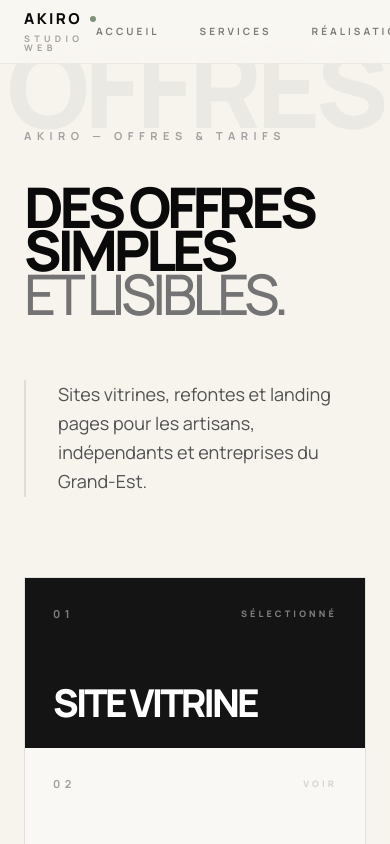
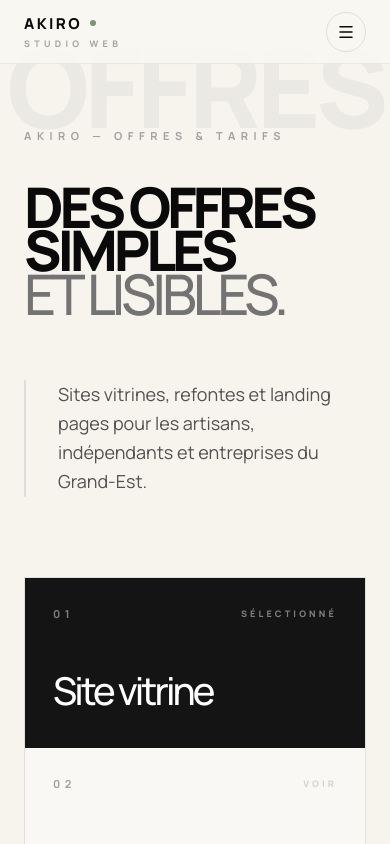
Before and after one commit to A-WEBerBeta/akiro, a React (Vite) app: page /offres in a window 390 px wide. Shown: the top 844 px of the page. Built offline with nearby package versions, Linux system fonts and the light colour scheme.

Commit message:
Add responsive header menu and refine offers page interactions

```diff
--- a/src/components/Header.jsx
+++ b/src/components/Header.jsx
@@ -1,15 +1,21 @@
-import { motion, useMotionValueEvent, useScroll } from "framer-motion";
+import {
+  AnimatePresence,
+  motion,
+  useMotionValueEvent,
+  useScroll,
+} from "framer-motion";
+import { Menu, X } from "lucide-react";
 import { useEffect, useState } from "react";
 import { useLocation } from "react-router-dom";
 
 export default function Header() {
   const { scrollY } = useScroll();
   const location = useLocation();
-
   const isOffersPage = location.pathname === "/offres";
 
   const [isScrolled, setIsScrolled] = useState(false);
-  const [isVisible, setIsVisible] = useState(isOffersPage);
+  const [isVisible, setIsVisible] = useState(false);
+  const [menuOpen, setMenuOpen] = useState(false);
 
   const accentColors = ["#DE8F61", "#819179", "#A8B7C8"];
   const [colorIndex, setColorIndex] = useState(0);
@@ -20,7 +26,7 @@ export default function Header() {
     }, 4000);
 
     return () => clearInterval(interval);
-  }, [isOffersPage, accentColors.length]);
+  }, [accentColors.length]);
 
   useMotionValueEvent(scrollY, "change", (latest) => {
     const previous = scrollY.getPrevious() ?? 0;
@@ -36,11 +42,7 @@ export default function Header() {
       }
     }
 
-    if (latest > previous && latest > 150) {
-      setIsVisible(false);
-    } else {
-      setIsVisible(true);
-    }
+    setIsVisible(!(latest > previous && latest > 150));
   });
 
   const navItems = [
@@ -58,20 +60,13 @@ export default function Header() {
 
     if (location.pathname === "/") {
       e.preventDefault();
-
-      // Met à jour l’URL
       window.history.pushState(null, "", href);
 
-      // Cas spécial Accueil / Hero
       if (id === "hero") {
-        window.scrollTo({
-          top: 0,
-          behavior: "smooth",
-        });
+        window.scrollTo({ top: 0, behavior: "smooth" });
         return;
       }
 
-      // Scroll vers la section
       document.getElementById(id)?.scrollIntoView({
         behavior: "smooth",
         block: "start",
@@ -79,25 +74,33 @@ export default function Header() {
     }
   };
 
+  const shouldShowHeader =
+    menuOpen || isVisible || (isOffersPage && !isScrolled);
+
   return (
+    <>
       <motion.header
-      initial={{ y: isOffersPage ? 0 : -100 }}
+        initial={{ y: -100 }}
         animate={{
-        y: isVisible ? 0 : -100,
+          y: shouldShowHeader ? 0 : -100,
           backgroundColor:
-          isScrolled || isOffersPage
-            ? "rgba(249, 247, 242, 0.85)"
+            isScrolled || isOffersPage || menuOpen
+              ? "rgba(249, 247, 242, 0.88)"
               : "rgba(249, 247, 242, 0)",
         }}
         transition={{ duration: 0.4, ease: [0.22, 1, 0.36, 1] }}
-      className={`fixed top-0 left-0 z-100 flex w-full items-center px-6 transition-all duration-500 md:px-10 lg:px-16 xl:px-20 ${
-        isScrolled || isOffersPage
+        className={`fixed left-0 top-0 z-100 flex w-full items-center px-6 transition-all duration-500 md:px-10 lg:px-16 xl:px-20 ${
+          isScrolled || isOffersPage || menuOpen
             ? "h-16 border-b border-black/5 backdrop-blur-md"
             : "h-24"
         }`}
       >
         <div className="flex w-full items-center justify-between">
-        <a href="/#hero" className="group flex items-center gap-2">
+          <a
+            href="/#hero"
+            onClick={(e) => handleNavClick(e, "/#hero")}
+            className="group flex items-center gap-2"
+          >
             <div className="flex flex-col leading-none">
               <div className="flex items-center gap-2">
                 <span className="text-[15px] font-black uppercase tracking-[0.16em] text-neutral-950">
@@ -105,6 +108,7 @@ export default function Header() {
                 </span>
                 <motion.span
                   animate={{ backgroundColor: accentColors[colorIndex] }}
+                  transition={{ duration: 1.5 }}
                   className="h-1.5 w-1.5 rounded-full"
                 />
               </div>
@@ -114,7 +118,8 @@ export default function Header() {
             </div>
           </a>
 
-        <nav className="flex gap-10">
+          {/* Desktop nav */}
+          <nav className="hidden gap-10 lg:flex">
             {navItems.map((item) => (
               <a
                 key={item.label}
@@ -133,7 +138,52 @@ export default function Header() {
               </a>
             ))}
           </nav>
+
+          {/* Mobile burger */}
+          <button
+            type="button"
+            onClick={() => setMenuOpen((prev) => !prev)}
+            className="grid h-10 w-10 place-items-center rounded-full border border-black/10 text-neutral-950 lg:hidden"
+            aria-label={menuOpen ? "Fermer le menu" : "Ouvrir le menu"}
+          >
+            {menuOpen ? <X size={18} /> : <Menu size={18} />}
+          </button>
         </div>
       </motion.header>
+
+      <AnimatePresence>
+        {menuOpen && (
+          <motion.div
+            initial={{ opacity: 0, y: -12 }}
+            animate={{ opacity: 1, y: 0 }}
+            exit={{ opacity: 0, y: -12 }}
+            transition={{ duration: 0.35, ease: [0.22, 1, 0.36, 1] }}
+            className="fixed inset-x-0 top-16 z-90 border-b border-black/5 bg-[#F9F7F2]/95 px-6 py-8 backdrop-blur-md md:px-10 lg:hidden"
+          >
+            <nav className="flex flex-col">
+              {navItems.map((item, index) => (
+                <a
+                  key={item.label}
+                  href={item.href}
+                  onClick={(e) => {
+                    handleNavClick(e, item.href);
+                    setMenuOpen(false);
+                  }}
+                  className="group flex items-center justify-between border-b border-black/10 py-5 last:border-b-0"
+                >
+                  <span className="text-[11px] font-bold tracking-[0.35em] text-black/25">
+                    0{index + 1}
+                  </span>
+
+                  <span className="text-[clamp(2rem,9vw,4rem)] font-black uppercase leading-[0.85] tracking-[-0.075em] text-neutral-950">
+                    {item.label}
+                  </span>
+                </a>
+              ))}
+            </nav>
+          </motion.div>
+        )}
+      </AnimatePresence>
+    </>
   );
 }
--- a/src/components/offers/OffersProcess.jsx
+++ b/src/components/offers/OffersProcess.jsx
@@ -8,7 +8,7 @@ export default function OffersProcess() {
       <div className="mb-20 relative grid gap-12 lg:grid-cols-12 lg:items-end">
         {/* Filigrane */}
         <div className="pointer-events-none absolute -left-10 -top-30 hidden select-none lg:block">
-          <span className="text-[15vw] font-black uppercase leading-none tracking-tighter text-white/2">
+          <span className="text-[16vw] font-black uppercase leading-none tracking-tighter text-white/2">
             PROCESS
           </span>
         </div>
--- a/src/components/offers/OffersTabs.jsx
+++ b/src/components/offers/OffersTabs.jsx
@@ -64,7 +64,7 @@ export default function OffersTabs({ activeTab, onTabClick }) {
                       !active && hoveredTab === tab.key ? "0% 50%" : "100% 50%",
                   }}
                   transition={{ duration: 0.5, ease: [0.22, 1, 0.36, 1] }}
-                  className={`block text-[clamp(2.4rem,4.8vw,5.4rem)] font-black uppercase leading-[0.82] tracking-[-0.075em] ${
+                  className={`block pb-[0.12em] text-[clamp(2.4rem,4.6vw,5.2rem)] font-medium leading-[1.2] tracking-[-0.075em] ${
                     active ? "text-white" : "bg-clip-text text-transparent"
                   }`}
                   style={
```
Lines whose indentation alone changed are shown as unchanged.
